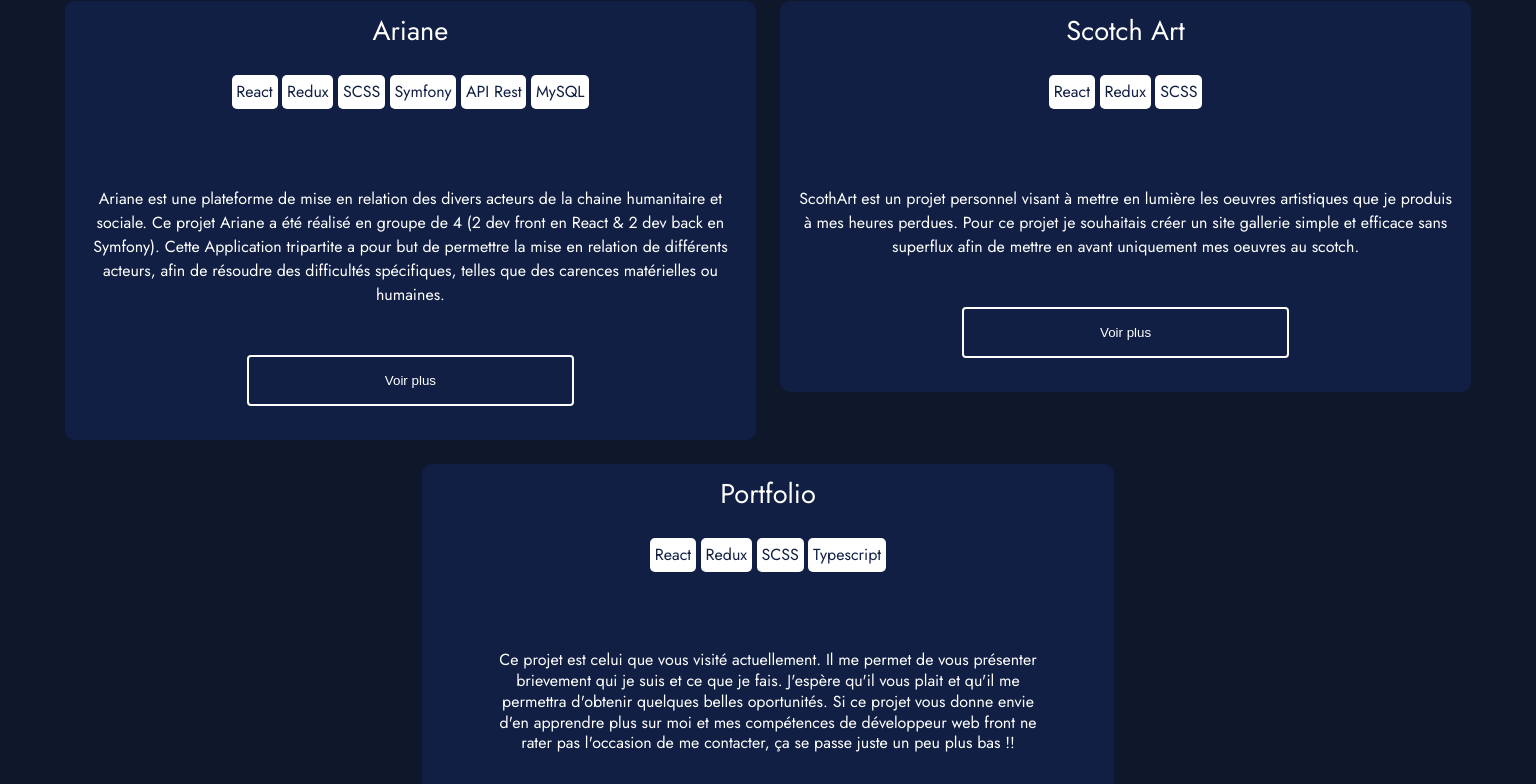
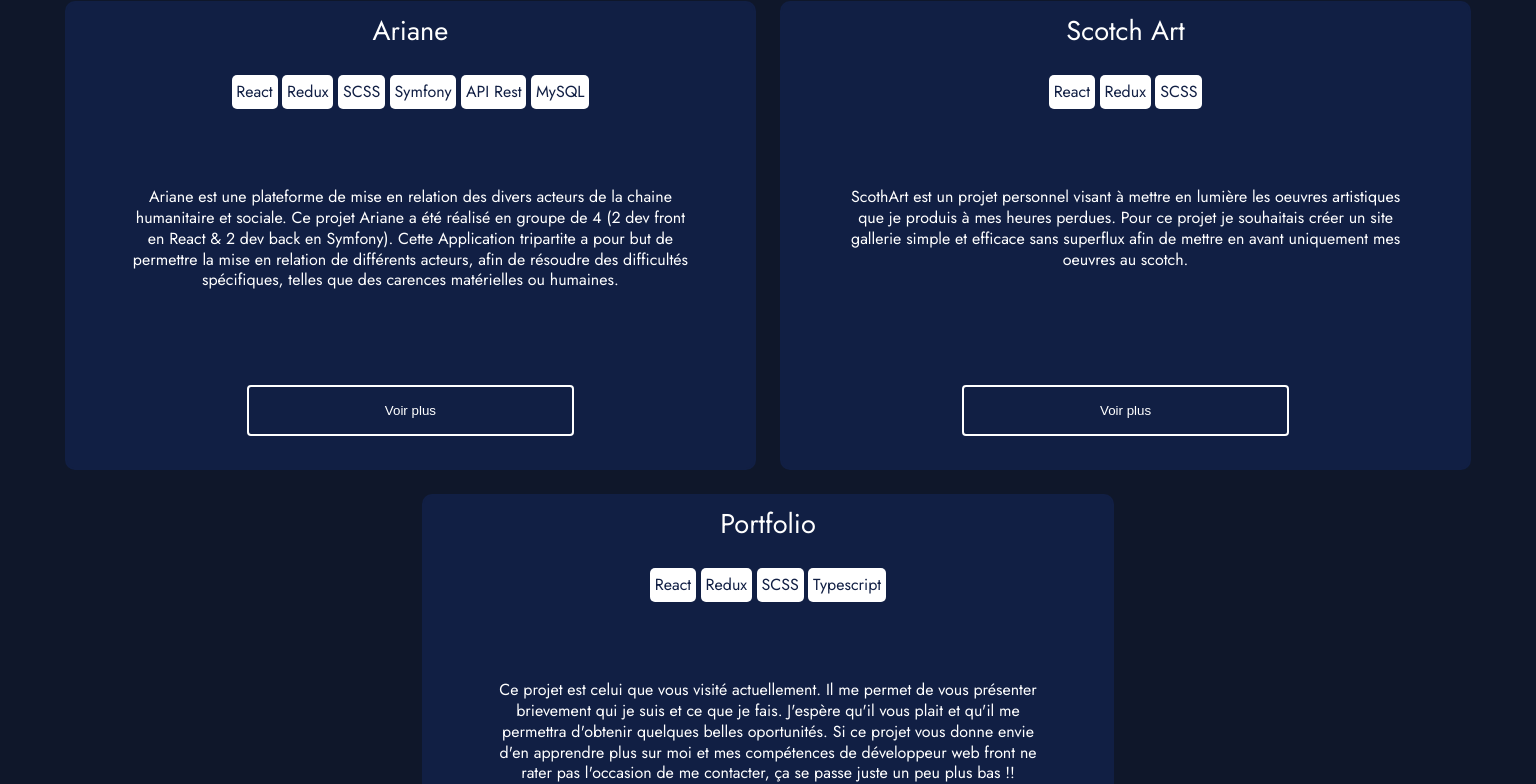
Before and after one commit to lambertkevin42/Portfolio-Ts, a React (Create React App) app: page / in a window 1536 px wide. Shown: the part 2275-3059 px from the top of the page. Built offline with nearby package versions, Linux system fonts and the light colour scheme.

Commit message:
fixed responsive

```diff
--- a/src/components/Project/ProjectBox/ProjectBox.tsx
+++ b/src/components/Project/ProjectBox/ProjectBox.tsx
@@ -34,7 +34,7 @@ const ProjectBox: React.FC<ProjectBoxProps> = ({
         {techno4 ? <div className="projectbox-techno-simple">{techno4}</div> : null}
         {techno5 ? <div className="projectbox-techno-simple">{techno5}</div> : null}
       </div>
-      <p className="projectbox- intro">{intro}</p>
+      <p className="projectbox-intro">{intro}</p>
       <ToggleCardProjectScotch imgAlt1="" imgAlt2="" imgAlt3="" />
     </div>
   );
--- a/src/components/Project/ProjectBox/ProjectBox1.tsx
+++ b/src/components/Project/ProjectBox/ProjectBox1.tsx
@@ -34,7 +34,7 @@ const ProjectBox1: React.FC<ProjectBoxProps> = ({
         {techno4 ? <div className="projectbox-techno-simple">{techno4}</div> : null}
         {techno5 ? <div className="projectbox-techno-simple">{techno5}</div> : null}
       </div>
-      <p className="projectbox- intro">{intro}</p>
+      <p className="projectbox-intro">{intro}</p>
       <ToggleCardProjectAriane imgAlt1="" imgAlt2="" imgAlt3="" />
     </div>
   );
--- a/src/components/Project/ProjectBox/projectbox.scss
+++ b/src/components/Project/ProjectBox/projectbox.scss
@@ -50,6 +50,23 @@
         width: 70%;
         align-self:first baseline;
         width: 45%;
+
+        &-intro{
+            width: 85%;
+            min-height: 230px;
+            line-height: vars.$gutter*1.3;
+        }
     }
 
 }
+
+@media only screen and (min-width: 1024px) {
+
+    .projectbox{
+
+        &-intro{
+            min-height: 150px;
+        }
+    }
+
+}
--- a/src/components/ToggleCards/togglecard.scss
+++ b/src/components/ToggleCards/togglecard.scss
@@ -57,7 +57,50 @@
         display: flex;
         flex-direction: column;
 
+        &-content{
 
+            p{
+                min-height: 600px;
+            }
+
+
+        }
 
     }
 }
+
+@media only screen and (min-width: 1024px) {
+
+    .togglecard{
+        display: flex;
+        flex-direction: column;
+
+        &-content{
+
+            p{
+                min-height: 450px;
+            }
+
+
+        }
+
+    }
+}
+
+@media only screen and (min-width: 1440px) {
+
+    .togglecard{
+        display: flex;
+        flex-direction: column;
+
+        &-content{
+
+            p{
+                min-height: 300px;
+            }
+
+
+        }
+
+    }
+}
```
